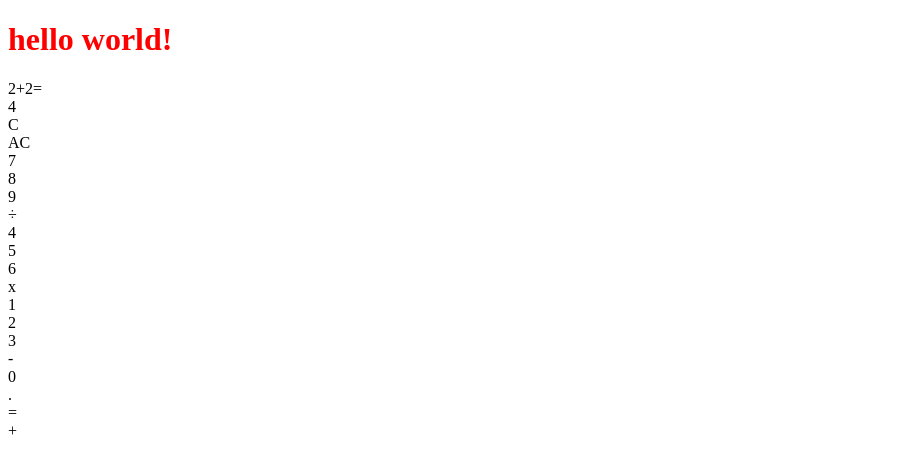
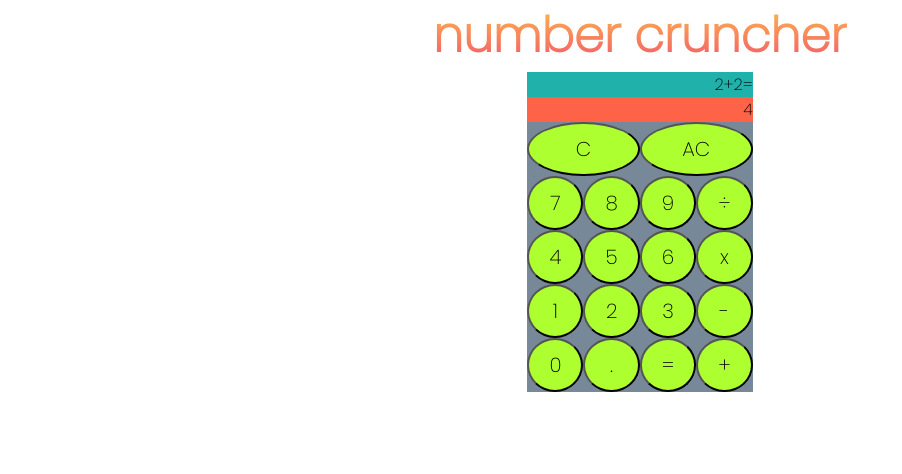
Before and after one commit to OkiDokiTokiLoki/abacus, a plain HTML site: page index.html in a window 1280 px wide. Shown: the whole page, without its empty margins (0-902 px from the left). Drawn offline with Linux system fonts and the light colour scheme.

Commit message:
basic styling implemented

```diff
--- a/index.html
+++ b/index.html
@@ -5,20 +5,39 @@
     <meta http-equiv="X-UA-Compatible" content="IE=edge">
     <meta name="viewport" content="width=device-width, initial-scale=1.0">
     <link rel="stylesheet" href="./style.css">
-    <title>number cruncher</title>
+    <title>totalizer</title>
 </head>
 <body>
 
-    <h1>hello world!</h1>
+    <h1>number cruncher</h1>
 
     <div class="container">
         <div class="display">
-            <div class="operation">2+2=</div>
-            <div class="result">4</div>
+            <div class="operation rt">2+2=</div>
+            <div class="result rt">4</div>
         </div>
 
         <div class="buttons">
-            <div class="button">C</div>
+            <button id="delete">C</button>
+            <button id="clear">AC</button>
+            <button id="number 7">7</button>
+            <button id="number 8">8</button>
+            <button id="number 9">9</button>
+            <button id="divide">&#247;</button>
+            <button id="number 4">4</button>
+            <button id="number 5">5</button>
+            <button id="number 6">6</button>
+            <button id="multiply">x</button>
+            <button id="number 1">1</button>
+            <button id="number 2">2</button>
+            <button id="number 3">3</button>
+            <button id="subtract">-</button>
+            <button id="number 0">0</button>
+            <button id="decimal">.</button>
+            <button id="equals">=</button>
+            <button id="addition">+</button>
+
+            <!-- <div class="button">C</div>
             <div class="button">AC</div>
             <div class="button">7</div>
             <div class="button">8</div>
@@ -35,7 +54,7 @@
             <div class="button">0</div>
             <div class="button">.</div>
             <div class="button">=</div>
-            <div class="button">+</div>
+            <div class="button">+</div> -->
         </div>
 
     </div>
--- a/style.css
+++ b/style.css
@@ -1,3 +1,87 @@
+@import url('https://fonts.googleapis.com/css2?family=Poppins:wght@200&display=swap');
+
+*,
+*::before,
+*::after{
+    margin: 0;
+    padding: 0;
+    box-sizing: border-box;
+    font-family: 'Poppins', sans-serif;
+}
+
+:root{
+    --dark: hsl(206, 74%, 6%);
+    --light: hsl(208, 100%, 97%);
+    --border: rgb(255, 196, 70);
+    --accent: rgb(240, 74, 114);
+}
+
+body{
+    display: flex;
+    flex-direction: column;
+    justify-content: center;
+    align-items: center;
+}
+
+.rt{
+    text-align: right;
+}
+
 h1{
-    color: red;
+    font-size: 3rem;
+    background: -webkit-linear-gradient(var(--border), var(--accent));
+    background-clip: text;
+    -webkit-background-clip: text;
+    -webkit-text-fill-color: transparent;
 }
+
+.container{
+    /* display: flex;
+    flex-direction: column;
+    align-items: center; */
+
+    background-color: lightgreen;
+
+}
+
+.display{
+    background-color: green;
+}
+
+.operation{
+    background-color: lightseagreen;
+}
+
+.result{
+    background-color: tomato;
+}
+
+.buttons{
+    display: grid;
+    grid-template-columns: auto auto auto auto;
+
+    background-color: lightslategray;
+}
+
+button{
+    padding: 10px 20px;
+    font-size: 20px;
+    border-radius: 50%;
+    cursor: pointer;
+    background-color: greenyellow;
+}
+
+#delete{
+    grid-column-start: 1;
+    grid-column-end: 3;
+    grid-row-start: 1;
+    grid-row-end: 2;
+
+}
+
+#clear{
+    grid-column-start: 3;
+    grid-column-end: 5;
+    grid-row-start: 1;
+    grid-row-end: 2;
+}
```
